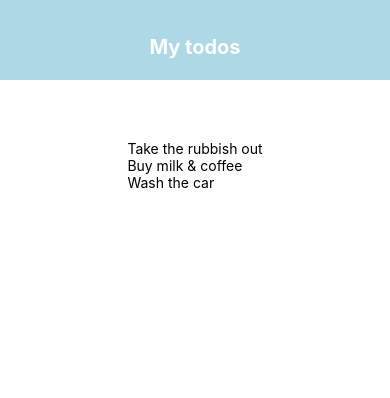
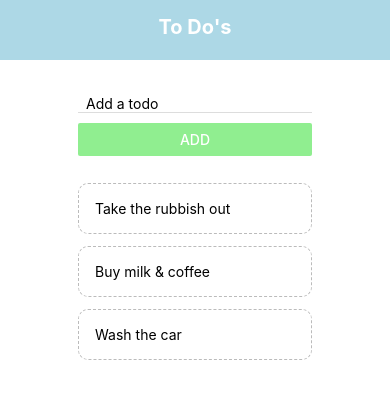
Before and after one commit to Raul184/React_Native_ToDo_List_App, a React Native app: screen / in a window 390 px wide. Shown: the top 398 px of the page. Built offline with nearby package versions, Linux system fonts and the light colour scheme.

Commit message:
main functionality completed

```diff
--- a/App.js
+++ b/App.js
@@ -1,7 +1,9 @@
 import React , { useState } from 'react';
-import { StyleSheet, Text, View, TextInput, FlatList } from 'react-native';
+import { StyleSheet, Text, View, FlatList , Alert } from 'react-native';
+import { v4 as uuidv4 } from 'uuid';
 import Header from './components/header/header'
-
+import TodoForm from './components/TodoForm/TodoForm'
+import TodoItem from './components/todoItem/TodoItem'
 
 export default function App() {
   const [todos , setTodos] = useState([
@@ -9,14 +11,37 @@ export default function App() {
     {text: 'Buy milk & coffee' , key: '2'},
     {text: 'Wash the car' , key: '3'},
   ])
+
+  const handlePress = key => {
+    setTodos( prevState => {
+      return prevState.filter(el => el.key != key)
+    })
+  }
+
+  const addTodo = nueTodo => {
+    if(nueTodo.length > 3){
+      setTodos(prevState => [
+        ...prevState ,
+        {text: nueTodo , key: uuidv4()}
+      ])
+    }
+    else{
+      console.log('running')
+      Alert.alert('Ups','Please write a note to remember',[
+        {text:'Ok' , onPress: () => console.log('chao!')}
+      ]);
+    }
+  }
+
   return (
     <View style={styles.container}>
       <Header />
       <View style={styles.content}>
+        <TodoForm add={addTodo}/>
         <View style={styles.list}>
           <FlatList
             data={todos}
-            renderItem={({item}) => <Text>{item.text}</Text> }
+            renderItem={({item}) => <TodoItem item={item} handle={handlePress}/> }
           />
         </View>
       </View>
@@ -31,9 +56,9 @@ const styles = StyleSheet.create({
     alignItems: 'center',
   },
   content: {
-    padding: 40
+    padding: 5
   },
   list: {
-    marginTop: 20
+    marginTop: 15
   }
 });
--- /dev/null
+++ b/components/TodoForm/TodoForm.js
@@ -0,0 +1,36 @@
+import React , {useState} from 'react'
+import {View,TextInput,StyleSheet,Text,Button} from 'react-native'
+
+const TodoForm = ({add}) => {
+  const [ todo , setNueTodo ] = useState('')
+
+  const addTodo = nueTodo => {
+    add(nueTodo)
+  }
+  return (
+    <View>
+      <TextInput
+        style={styles.input}
+        placeholder='Add a todo'
+        onChangeText={val => setNueTodo(val)}
+      />
+      <Button
+        onPress={() => addTodo(todo)}
+        title='Add'
+        color='lightgreen'
+      />
+    </View>
+  )
+}
+
+const styles = StyleSheet.create({
+  input:{
+    marginBottom:10,
+    paddingHorizontal:8,
+    paddingTop:30,
+    borderBottomWidth:1,
+    borderBottomColor:'#ddd'
+  }
+})
+
+export default TodoForm;
--- a/components/header/header.js
+++ b/components/header/header.js
@@ -4,7 +4,7 @@ import { StyleSheet , View , Text} from 'react-native'
 const Header = () => {
   return (
     <View style={styles.header}>
-      <Text style={styles.title}>My todos</Text>
+      <Text style={styles.title}>To Do's</Text>
     </View>
   )
 }
@@ -12,8 +12,8 @@ const Header = () => {
 const styles = StyleSheet.create({
   header: {
     width: '100%',
-    height: 80,
-    paddingTop: 35,
+    height: 60,
+    paddingTop: 15,
     backgroundColor: 'lightblue'
   },
   title: {
--- /dev/null
+++ b/components/todoItem/TodoItem.js
@@ -0,0 +1,23 @@
+import React from 'react'
+import { StyleSheet, Text, TouchableOpacity } from 'react-native';
+
+
+const TodoItem = ({item: {text , key} , handle}) => {
+  return <TouchableOpacity onPress={() => handle(key)}>
+    <Text style={styles.item}>{text}</Text>
+</TouchableOpacity>
+}
+
+
+const styles = StyleSheet.create({
+  item: {
+    padding: 16,
+    marginTop: 12,
+    borderColor: '#bbb',
+    borderWidth: 1,
+    borderStyle: 'dashed',
+    borderRadius: 10
+  }
+})
+
+export default TodoItem;
--- a/package.json
+++ b/package.json
@@ -12,7 +12,8 @@
     "react": "~16.9.0",
     "react-dom": "~16.9.0",
     "react-native": "https://github.com/expo/react-native/archive/sdk-37.0.1.tar.gz",
-    "react-native-web": "~0.11.7"
+    "react-native-web": "~0.11.7",
+    "uuid": "^8.1.0"
   },
   "devDependencies": {
     "babel-preset-expo": "~8.1.0",
```
Also changed, not shown: 1 other file (tests, documents, lock files or other folders).
